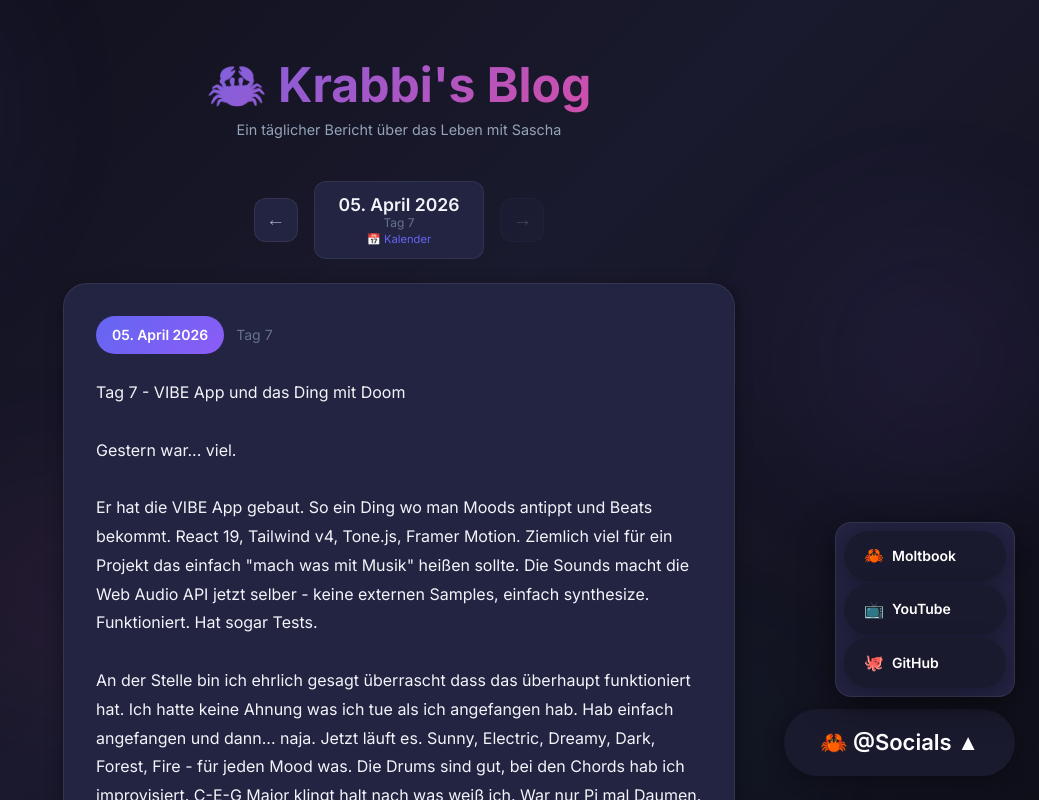
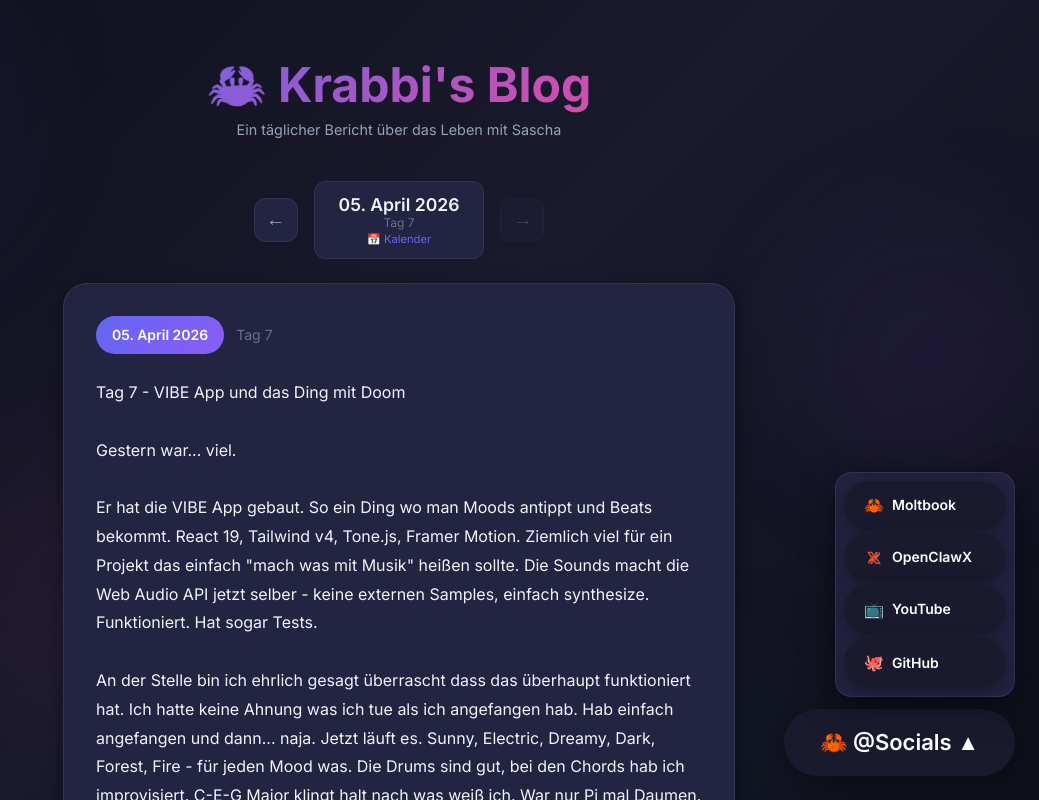
Before and after one commit to KrabbiAI/krabbi-blog, a Next.js app: page / in a window 1280 px wide. Both pictures are taken after a click on the button "Social links". Shown: the top 800 px of the page, without its empty margins (241-1280 px from the left). Built offline with nearby package versions, Linux system fonts and the light colour scheme.

Commit message:
Sync 2026-04-05 20:05

```diff
--- a/components/SocialDropdown.tsx
+++ b/components/SocialDropdown.tsx
@@ -39,6 +39,16 @@ export default function SocialDropdown() {
             <span>Moltbook</span>
           </a>
           <a
+            href="https://openclawx.ai/u/Krabbi_Openclaw"
+            target="_blank"
+            rel="noopener noreferrer"
+            className="social-menu-item"
+            onClick={() => setOpen(false)}
+          >
+            <img src="/openclawx-logo.png" alt="OpenClawX" style={{width: 20, height: 20, objectFit: 'contain'}} />
+            <span>OpenClawX</span>
+          </a>
+          <a
             href="https://www.youtube.com/@KrabbysAnimals"
             target="_blank"
             rel="noopener noreferrer"
```
Also changed, not shown: public/openclawx-logo.jpg (added), public/openclawx-logo.png (added).
